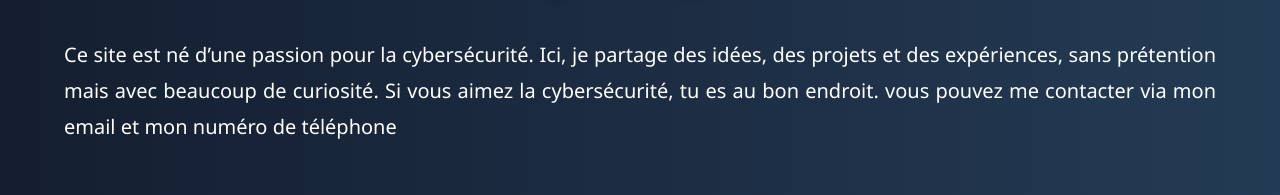
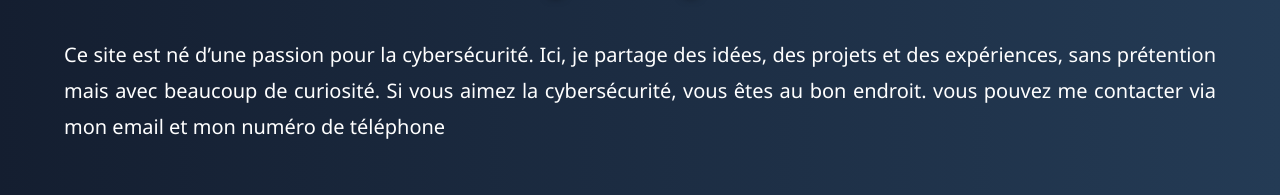
Before and after one commit to princidu601/securite-internet, a plain HTML site: page apropos.html in a window 1280 px wide. Shown: the part 309-504 px from the top of the page. Drawn offline with Linux system fonts and the light colour scheme.

Commit message:
Update apropos.html

```diff
--- a/apropos.html
+++ b/apropos.html
@@ -18,7 +18,7 @@
       <h1>À propos</h1>
       <p>Ce site est né d’une passion pour la cybersécurité.
 Ici, je partage des idées, des projets et des expériences, sans prétention mais avec beaucoup de curiosité.
-Si vous aimez la cybersécurité, tu es au bon endroit. vous pouvez me contacter via mon email et mon numéro de téléphone</p>
+Si vous aimez la cybersécurité, vous êtes au bon endroit. vous pouvez me contacter via mon email et mon numéro de téléphone</p>
 
       <h2>Contact</h2>
       <ul class="contact-list">
```
